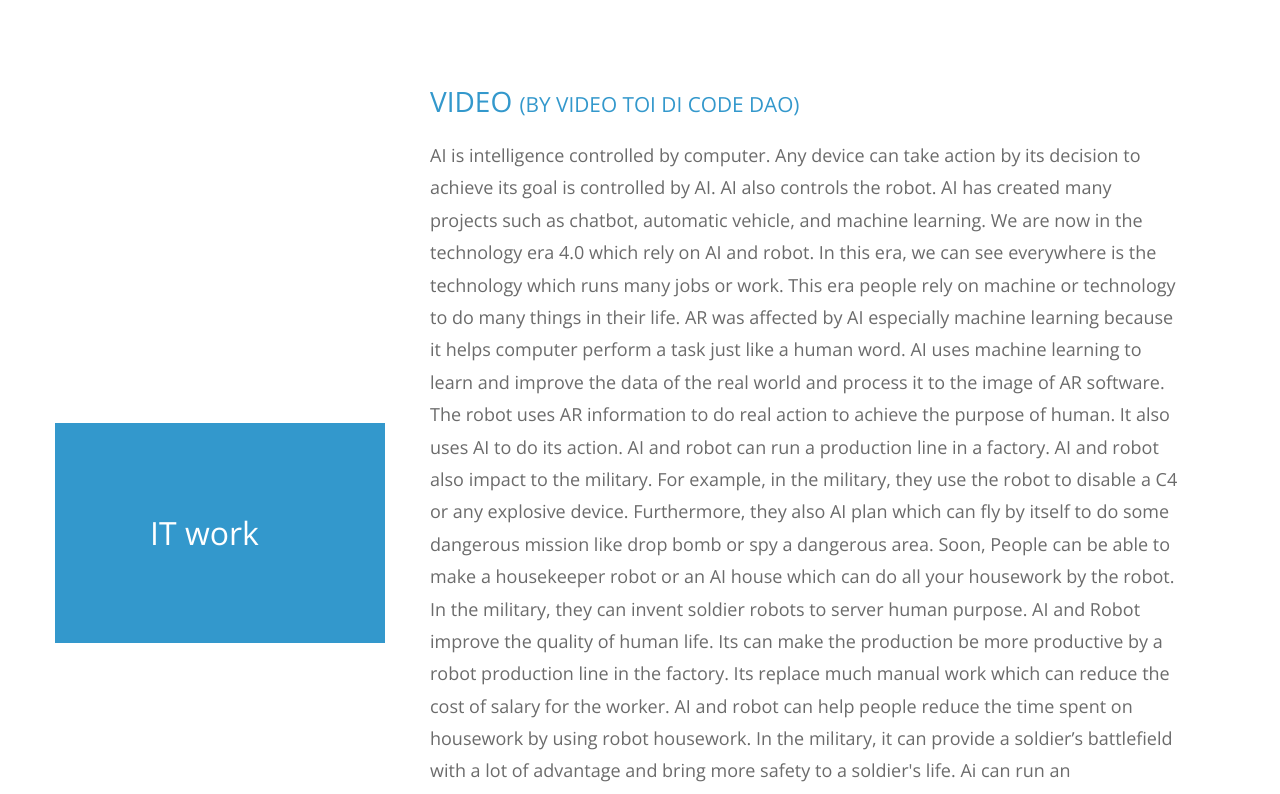
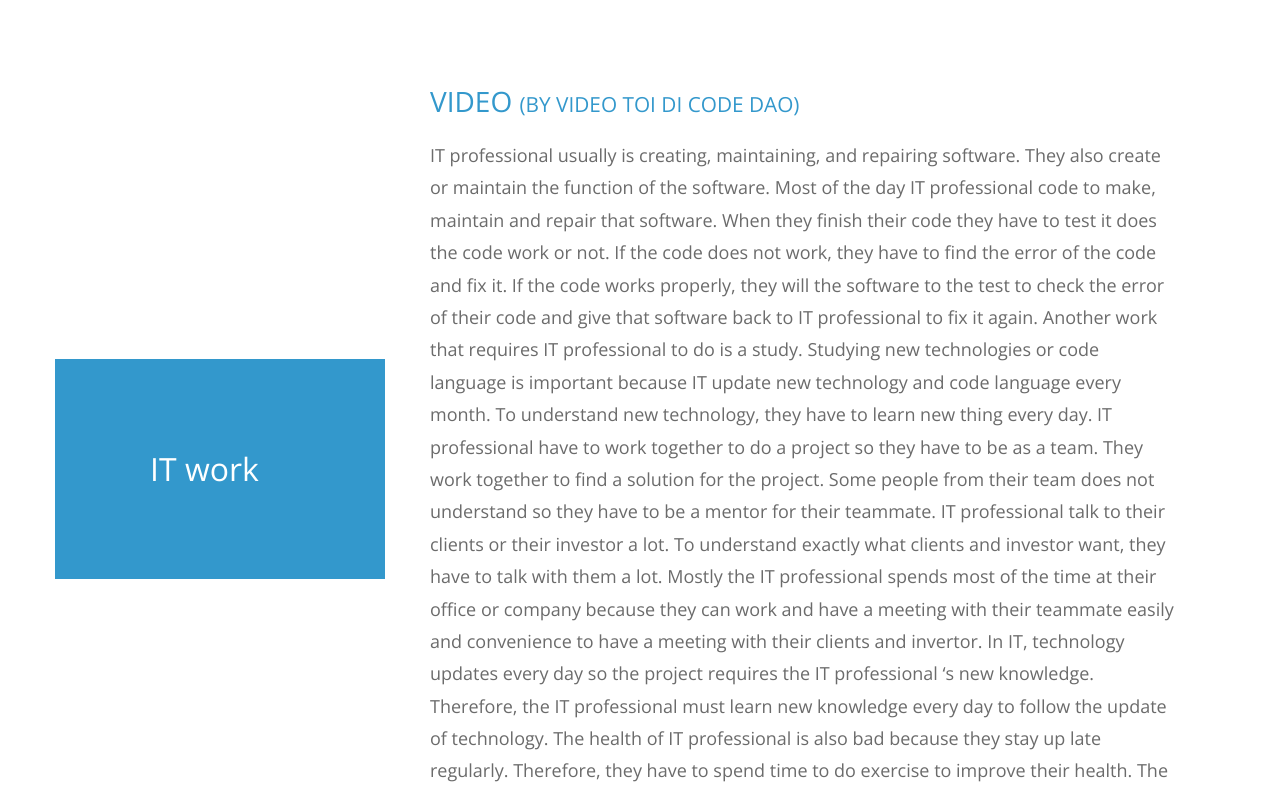
Before and after one commit to dat007-eng/dat007.github.io, a plain HTML site: page DATprofile.html in a window 1280 px wide. Shown: the part 6440-7234 px from the top of the page. Drawn offline with nearby package versions, Linux system fonts and the light colour scheme.

Commit message:
Update DATprofile.html

```diff
--- a/DATprofile.html
+++ b/DATprofile.html
@@ -191,16 +191,13 @@ https://en.wikipedia.org/wiki/Artificial_intelligence#Applications
                   <span class="tm-title-small">(BY VIDEO TOI DI CODE DAO)</span>
                 </h3>
                 <p class="mb-0">
-                  AI is intelligence controlled by computer.  Any device can take action by its decision to achieve its goal is controlled by AI. AI also controls the robot. AI has created many projects such as chatbot, automatic vehicle, and machine learning. We are now in the technology era 4.0 which rely on AI and robot. In this era, we can see everywhere is the technology which runs many jobs or work. This era people rely on machine or technology to do many things in their life.
-AR was affected by AI especially machine learning because it helps computer perform a task just like a human word. AI uses machine learning to learn and improve the data of the real world and process it to the image of AR software.
-The robot uses AR information to do real action to achieve the purpose of human. It also uses AI to do its action.
-AI and robot can run a production line in a factory. AI and robot also impact to the military. For example, in the military, they use the robot to disable a C4 or any explosive device. Furthermore, they also AI plan which can fly by itself to do some dangerous mission like drop bomb or spy a dangerous area.
-Soon, People can be able to make a housekeeper robot or an AI house which can do all your housework by the robot. In the military, they can invent soldier robots to server human purpose.
-AI and Robot improve the quality of human life. Its can make the production be more productive by a robot production line in the factory. Its replace much manual work which can reduce the cost of salary for the worker. AI and robot can help people reduce the time spent on housework by using robot housework. In the military, it can provide a soldier’s battlefield with a lot of advantage and bring more safety to a soldier's life. Ai can run an autonomous vehicle which brings more convenience to people‘s life.
-In my daily life, I use AI to manage my schedule by using AI Siri on the iPhone. Siri always reminds me when I have an important event which I already set up before. Siri also answers my question in my daily life such as question relating to the algorithm, location, and history. My mom uses a robot to clean the floor which helps her not spend a lot of time on housework.
-Reference:
-wikipedia :
-https://en.wikipedia.org/wiki/Artificial_intelligence#Applications
+                  IT professional usually is creating, maintaining, and repairing software. They also create or maintain the function of the software. Most of the day IT professional code to make, maintain and repair that software. When they finish their code they have to test it does the code work or not. If the code does not work, they have to find the error of the code and fix it. If the code works properly, they will the software to the test to check the error of their code and give that software back to IT professional to fix it again. Another work that requires IT professional to do is a study. Studying new technologies or code language is important because IT update new technology and code language every month. To understand new technology, they have to learn new thing every day.
+                  IT professional have to work together to do a project so they have to be as a team. They work together to find a solution for the project. Some people from their team does not understand so they have to be a mentor for their teammate.
+                  IT professional talk to their clients or their investor a lot. To understand exactly what clients and investor want, they have to talk with them a lot.
+                  Mostly the IT professional spends most of the time at their office or company because they can work and have a meeting with their teammate easily and convenience to have a meeting with their clients and invertor.
+                  In IT, technology updates every day so the project requires the IT professional ‘s new knowledge. Therefore, the IT professional must learn new knowledge every day to follow the update of technology.
+                  The health of IT professional is also bad because they stay up late regularly. Therefore, they have to spend time to do exercise to improve their health.
+                  The amount of free time of IT professional is poor so they can not spend a lot of time to their family.
                 </p>
               </div>
             </div>
```
